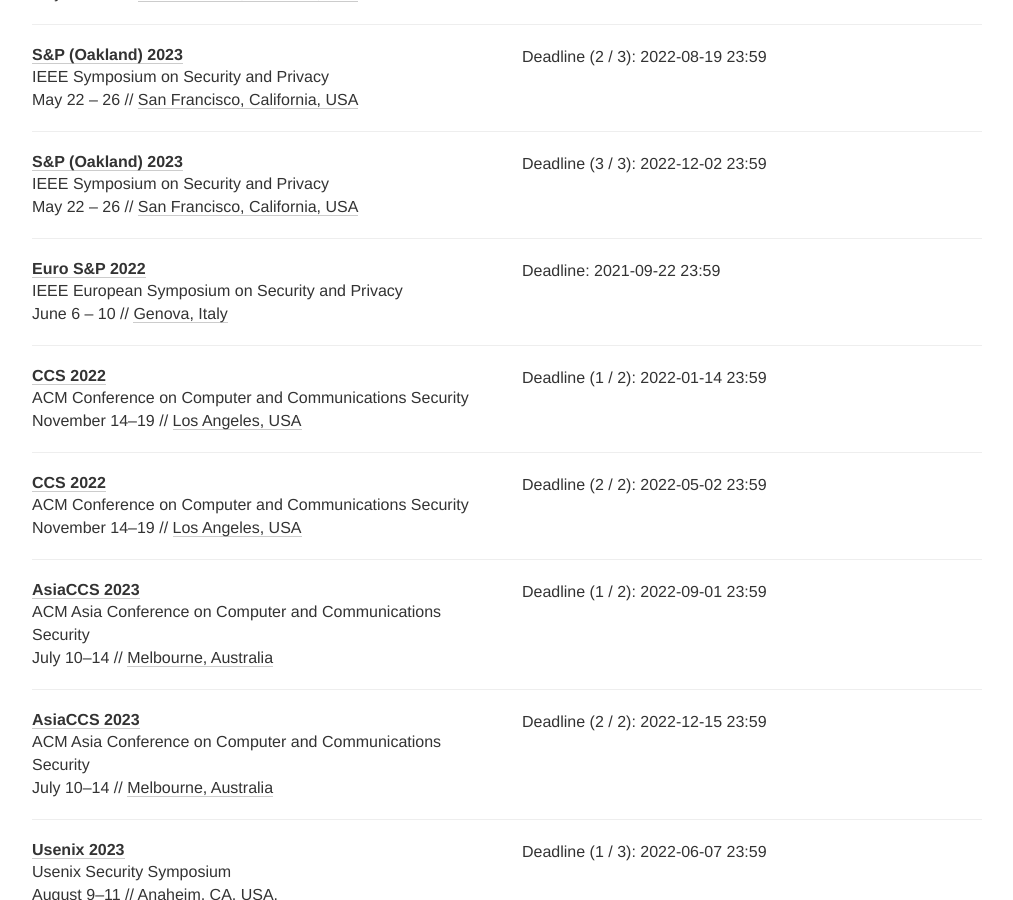
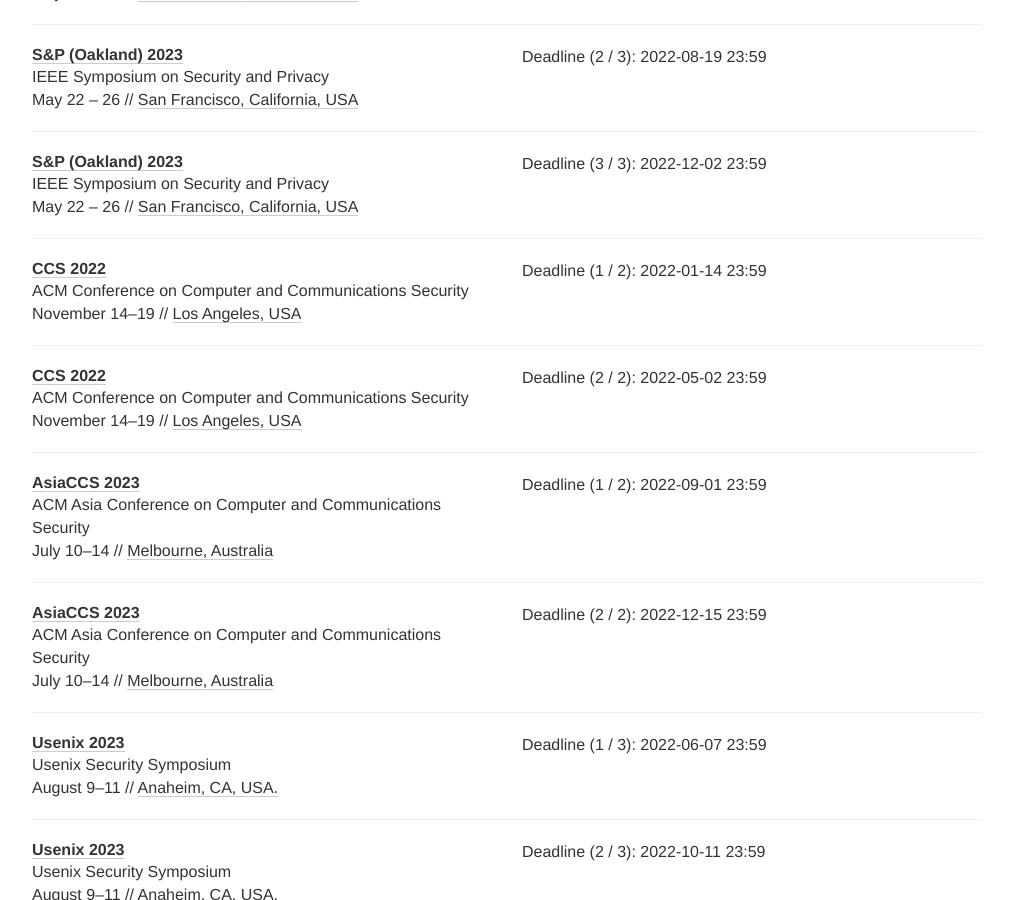
Before and after one commit to sec-deadlines/sec-deadlines.github.io, a Jekyll site: the page built from index.html, in a window 1280 px wide and 900 px high, scrolled down 417 px. Shown: the whole window, without its empty margins (133-1146 px from the left). Built offline with Jekyll 4.4.1, drawn with Linux system fonts in a browser that asks for light colours; nearby versions of some CDN libraries; comment, search, counter and statistics services are not loaded.

Commit message:
Delete old EuroSP

```diff
--- a/_data/conferences.yml
+++ b/_data/conferences.yml
@@ -11,15 +11,6 @@
     - "2022-08-19 23:59"
     - "2022-12-02 23:59"
   place: San Francisco, California, USA
-  tags: [SEC, PRIV, CONF]
-
-- name: Euro S&P
-  description: IEEE European Symposium on Security and Privacy
-  year: 2022
-  link: https://www.ieee-security.org/TC/EuroSP2022/
-  deadline: ["2021-09-22 23:59"]
-  date: "June 6 - 10"
-  place: Genova, Italy
   tags: [SEC, PRIV, CONF]
 
 - name: CCS
```
